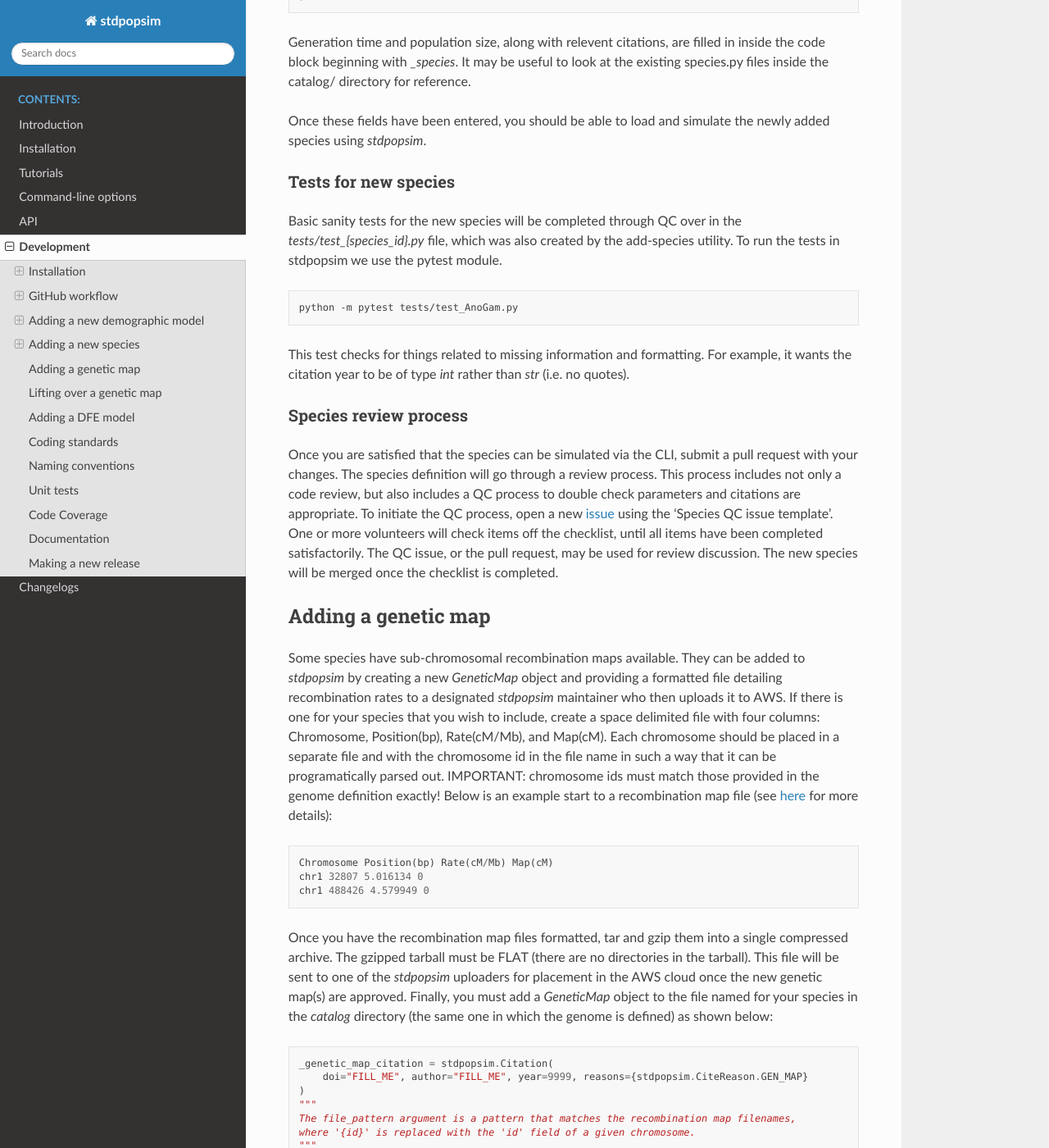
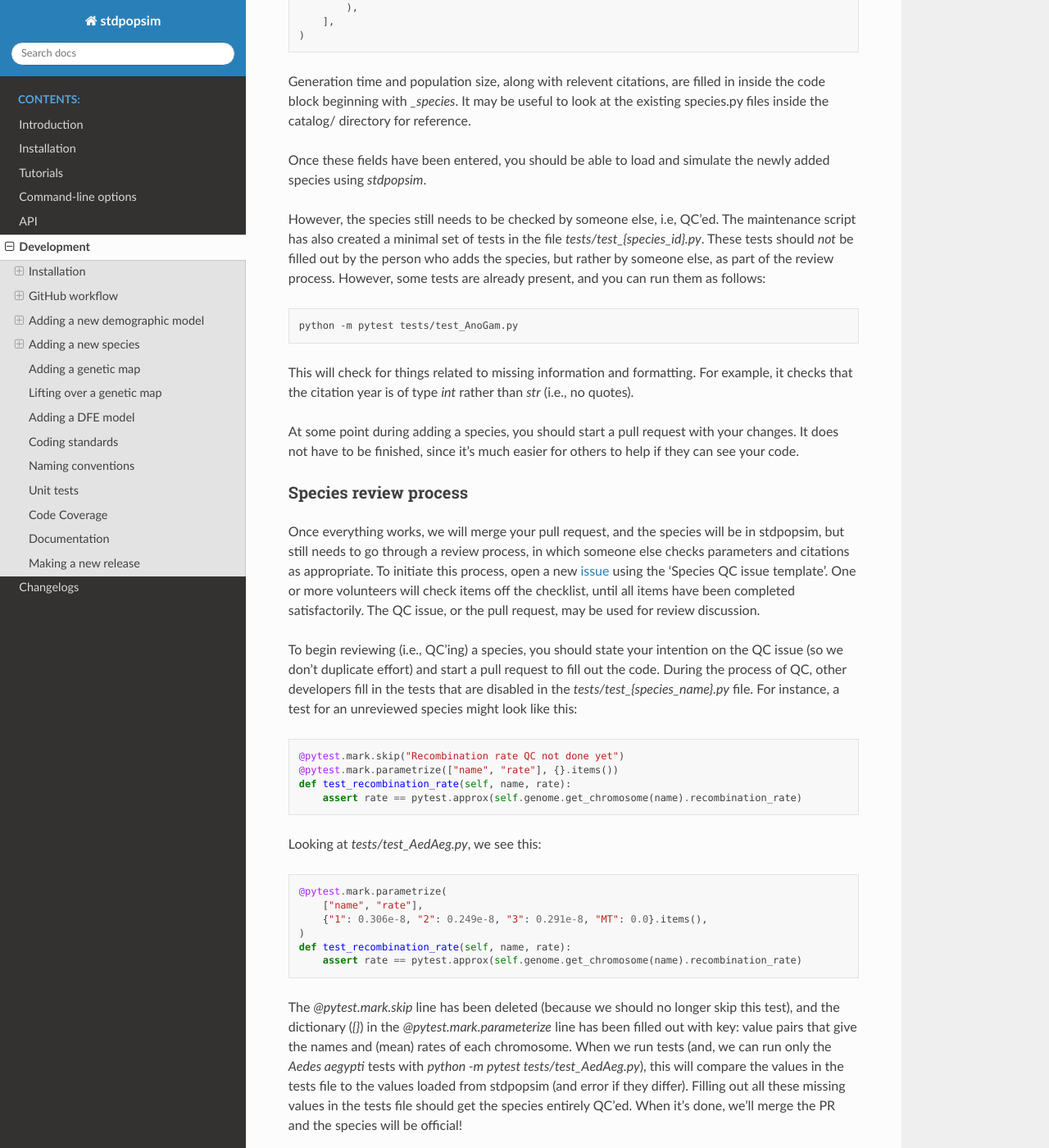
Before and after one commit to popsim-consortium/stdpopsim, a Sphinx documentation site: the page built from docs/development.rst, in a window 1280 px wide and 1400 px high, scrolled down 16182 px. Shown: the whole window at 82% size. Built offline with Sphinx 7.4.7 and the Read the Docs theme 2.0.0, drawn with Linux system fonts in a browser that asks for light colours; pages that are not in the unit, such as notebooks, are missing from menus; some of the changed text lies outside the part shown.

Commit message:
more docs about species QC
note about codecov

```diff
--- a/docs/development.rst
+++ b/docs/development.rst
@@ -831,13 +831,27 @@ genomes housed on Ensembl can be found `here <https://metazoa.ensembl.org/specie
 
 This will generate new files inside `catalog/{species_id}/`:
 
-* genome_data.py
-* species.py
-* __init__.py
+* `genome_data.py`
+* `species.py`
+* `__init__.py`
 
-The genome_data.py file contains the physical map of the genome; the `maintenance` utility sucks down a whole lot of useful information for free. This genome_data.py essentially puts together a data dictionary which has slots for the assembly accession number, the assembly name, and a dict representing the chromosome names and their associated lengths. If synonyns are defined (e.g., chr2L for 2L) then those are given in the list that follows. There is no reason to edit this file-- we are good here.
+as well as stubbing out tests in `tests/test_{species_id}.py`.
 
-Next, the species.py file will need to be edited with the species-specific information and corresponding citations. Inside this file are commented instructions for ech section. Either chromosome-specific or genome-wide recombination rates and mutations rates can be used at this stage; the citations attached to these rates will be filled in inside the code block beginning with `_genome`. For example, below is the _genome code block for `A. thaliana` with citations included:
+The `genome_data.py` file contains the physical map of the genome; the
+`maintenance` utility sucks down a whole lot of useful information for free.
+This file essentially puts together a data dictionary which has slots for the
+assembly accession number, the assembly name, and a dict representing the
+chromosome names and their associated lengths. If synonyms are defined (e.g.,
+chr2L for 2L) then those are given in the list that follows. You double-check
+the values, but probably there is no reason to edit this file.
+
+Next, the `species.py` file will need to be edited with the species-specific
+information and corresponding citations. Inside this file are commented
+instructions for each section. Either chromosome-specific or genome-wide
+recombination rates and mutations rates can be used at this stage; the
+citations attached to these rates should be filled in inside the code block
+beginning with `_genome`. For example, below is the _genome code block for
+*A. thaliana* with citations included:
 
 .. code-block:: python
 
@@ -868,38 +882,82 @@ Next, the species.py file will need to be edited with the species-specific infor
     )
 
 
-Generation time and population size, along with relevent citations, are filled in inside the code block beginning with `_species`. It may be useful to look at the existing species.py files inside the catalog/ directory for reference.
+Generation time and population size, along with relevent citations, are filled
+in inside the code block beginning with `_species`. It may be useful to look at
+the existing species.py files inside the catalog/ directory for reference.
 
-Once these fields have been entered, you should be able to load and simulate the newly added species using `stdpopsim`.
+Once these fields have been entered, you should be able to load and simulate
+the newly added species using `stdpopsim`.
 
------------------------------------
-Tests for new species
------------------------------------
-
-Basic sanity tests for the new species will be completed through QC over in the `tests/test_{species_id}.py` file, which was also created by the add-species utility. To run the tests in stdpopsim we use the pytest module.
+However, the species still needs to be checked by someone else, i.e, QC'ed.
+The maintenance script has also created a minimal set of tests in the file
+`tests/test_{species_id}.py`. These tests should *not* be filled out by the
+person who adds the species, but rather by someone else, as part of the
+review process. However, some tests are already present,
+and you can run them as follows:
 
 .. code-block:: shell
 
    python -m pytest tests/test_AnoGam.py
 
-This test checks for things related to missing information and formatting. For example, it wants the citation year to be of type `int` rather than `str` (i.e. no quotes).
+This will check for things related to missing information and formatting. For
+example, it checks that the citation year is of type `int` rather than `str`
+(i.e., no quotes).
+
+At some point during adding a species, you should start a pull request with your
+changes. It does not have to be finished, since it's much easier for others to
+help if they can see your code.
 
 ----------------------
 Species review process
 ----------------------
-Once you are satisfied that the species can be simulated via the CLI, submit a pull
-request with your changes. The species definition will go through a review process.
-This process includes not only a code review, but also includes a QC process to double
-check parameters and citations are appropriate.  To initiate the QC process, open a
+
+Once everything works, we will merge your pull request, and the species will be
+in stdpopsim, but still needs to go through a review process, in which someone else
+checks parameters and citations as appropriate.  To initiate this process, open a
 new `issue <https://github.com/popsim-consortium/stdpopsim/issues/new/choose>`__
 using the 'Species QC issue template'. One or more volunteers will check items off
 the checklist, until all items have been completed satisfactorily. The QC issue,
-or the pull request, may be used for review discussion. The new species will be
-merged once the checklist is completed.
+or the pull request, may be used for review discussion.
+
+To begin reviewing (i.e., QC'ing) a species, you should state your intention on the
+QC issue (so we don't duplicate effort) and start a pull request to fill out the code.
+During the process of QC, other developers fill in the tests that are disabled
+in the `tests/test_{species_name}.py` file. For instance, a test for an
+unreviewed species might look like this:
+
+.. code-block:: python
+
+    @pytest.mark.skip("Recombination rate QC not done yet")
+    @pytest.mark.parametrize(["name", "rate"], {}.items())
+    def test_recombination_rate(self, name, rate):
+        assert rate == pytest.approx(self.genome.get_chromosome(name).recombination_rate)
+
+Looking at `tests/test_AedAeg.py`, we see this:
+
+.. code-block:: python
+
+    @pytest.mark.parametrize(
+        ["name", "rate"],
+        {"1": 0.306e-8, "2": 0.249e-8, "3": 0.291e-8, "MT": 0.0}.items(),
+    )
+    def test_recombination_rate(self, name, rate):
+        assert rate == pytest.approx(self.genome.get_chromosome(name).recombination_rate)
+
+The `@pytest.mark.skip` line has been deleted (because we should no longer skip
+this test), and the dictionary (`{}`) in the `@pytest.mark.parameterize` line
+has been filled out with key: value pairs that give the names and (mean) rates of
+each chromosome. When we run tests (and, we can run only the *Aedes aegypti* tests
+with `python -m pytest tests/test_AedAeg.py`), this will compare the values in the
+tests file to the values loaded from stdpopsim (and error if they differ).
+Filling out all these missing values in the tests file should get the species
+entirely QC'ed. When it's done, we'll merge the PR and the species will be official!
+
 
 ********************
 Adding a genetic map
 ********************
+
 Some species have sub-chromosomal recombination maps available. They can be added to
 `stdpopsim` by creating a new `GeneticMap` object and providing a formatted file
 detailing recombination rates to a designated `stdpopsim` maintainer who then uploads
@@ -1151,9 +1209,10 @@ to check locally how well your tests are covering your code by asking
 
     $ pytest --cov-report html --cov=stdpopsim tests/
 
-this will output of directory of html files for you to browse test coverage
+this will output a directory of html files for you to browse test coverage
 for every file in `stdpopsim` in a reasonably straightfoward graphical
-way. You'll be looking for lines of code that are highlighted yellow or red
+way. To see them, direct your web browser to the `htmlcov/index.html` file.
+You'll be looking for lines of code that are highlighted yellow or red
 indicated that tests do not currently cover that bit of code.
 
 
```
